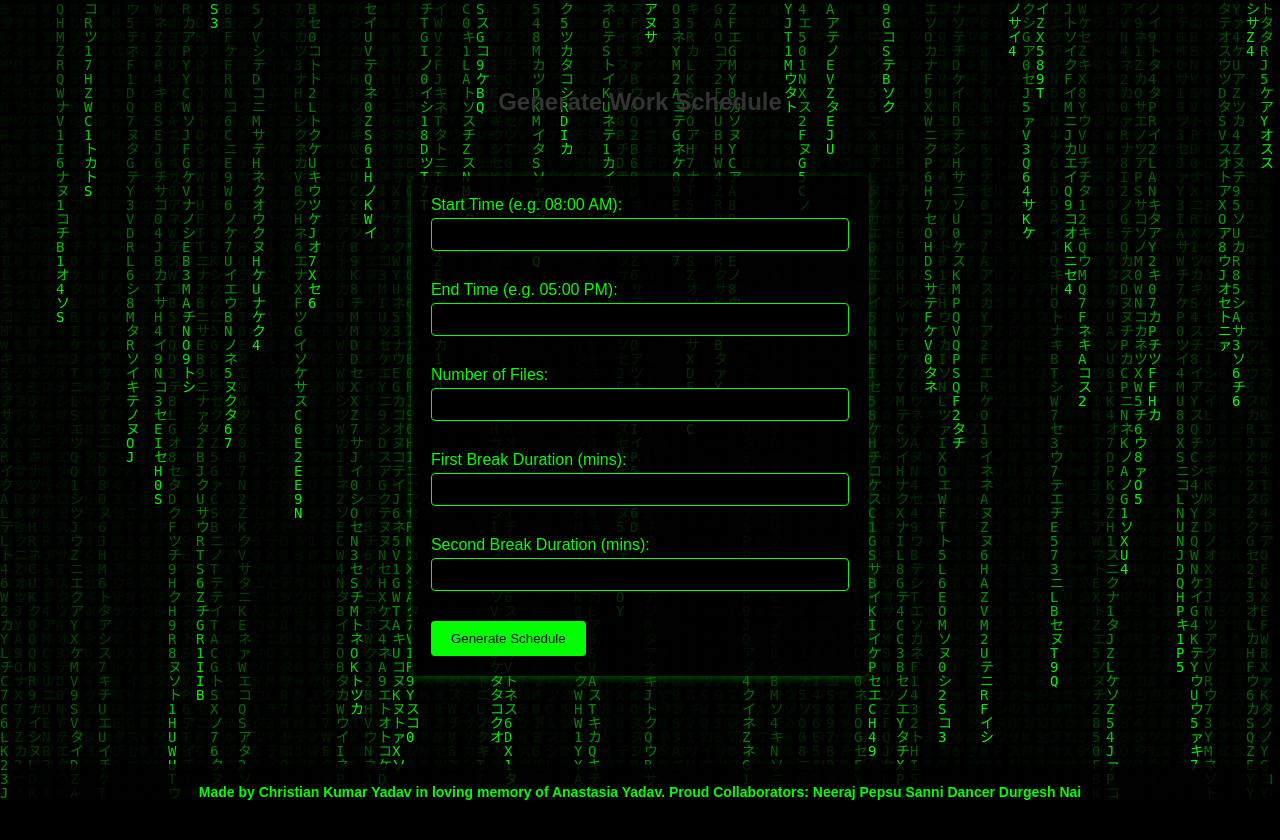
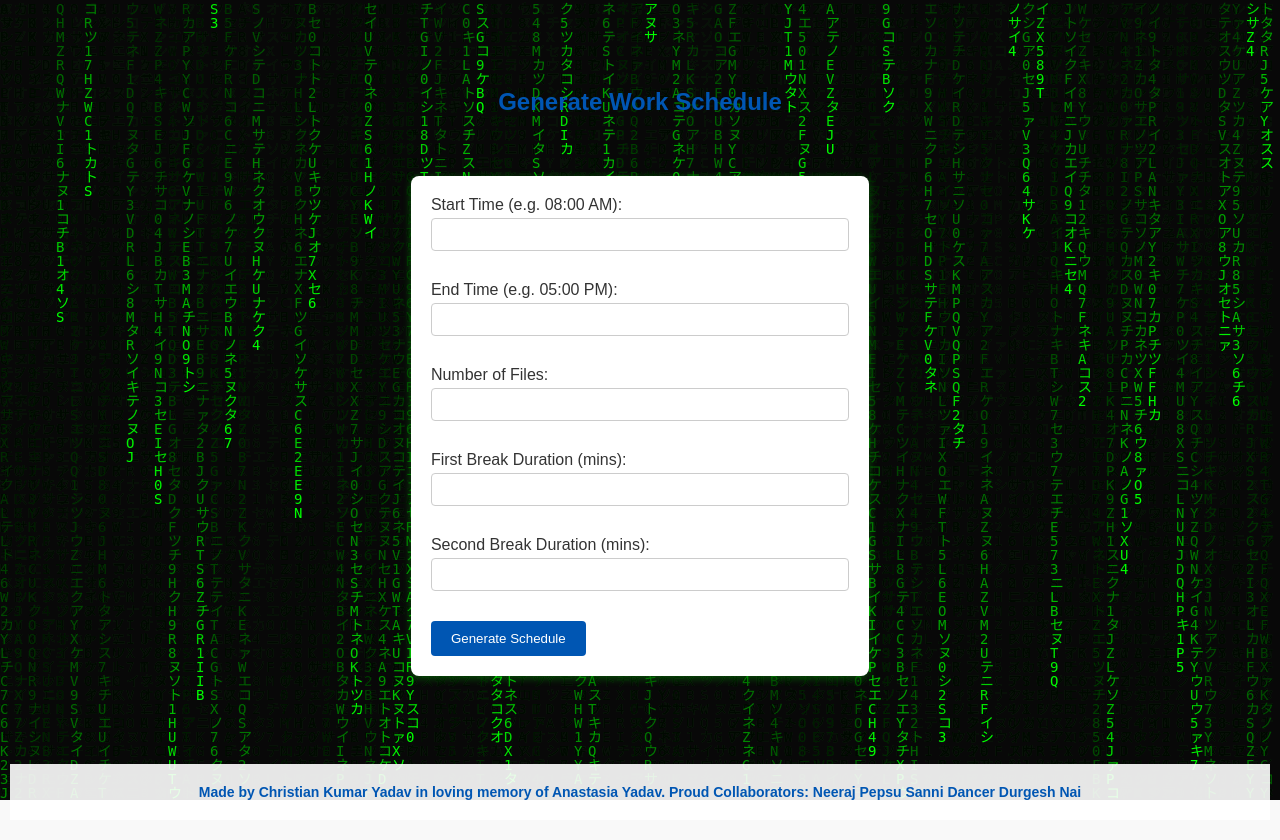
Before and after one commit to sidhbk08/Schedule-Generator, a Flask app: page / in a window 1280 px wide. Run offline with Flask 3, Linux system fonts and the light colour scheme.

Commit message:
Update styles.css

```diff
--- a/static/styles.css
+++ b/static/styles.css
@@ -2,12 +2,12 @@ html, body {
     height: 100%;
     margin: 0;
     padding: 0;
-    overflow: hidden;
+    overflow-x: hidden;
 }
 
 body {
     font-family: Arial, sans-serif;
-    color: #333;
+    color: #00ff00;
     padding: 20px 10px;
     text-align: center;
     background: black;
@@ -104,6 +104,58 @@ th {
     color: #00ff00;
 }
 
+h2 {
+    color: #00ff00;
+    font-weight: bold;
+}
+
+@media (prefers-color-scheme: light) {
+    body {
+        background: #f9f9f9;
+        color: #333;
+    }
+
+    h2 {
+        color: #0056b3;
+    }
+
+    form {
+        background-color: #fff;
+        color: #333;
+    }
+
+    table {
+        background-color: #fff;
+        color: #333;
+    }
+
+    th {
+        background-color: #e6f0ff;
+        color: #333;
+    }
+
+    footer {
+        background-color: rgba(255, 255, 255, 0.9);
+        color: #0056b3;
+    }
+
+    input[type="submit"] {
+        background-color: #0056b3;
+        color: white;
+    }
+
+    input[type="submit"]:hover {
+        background-color: #003f8a;
+    }
+
+    input[type="text"],
+    input[type="number"] {
+        background-color: white;
+        color: #333;
+        border: 1px solid #ccc;
+    }
+}
+
 .no-select {
     user-select: none;
     -webkit-user-select: none;
```
